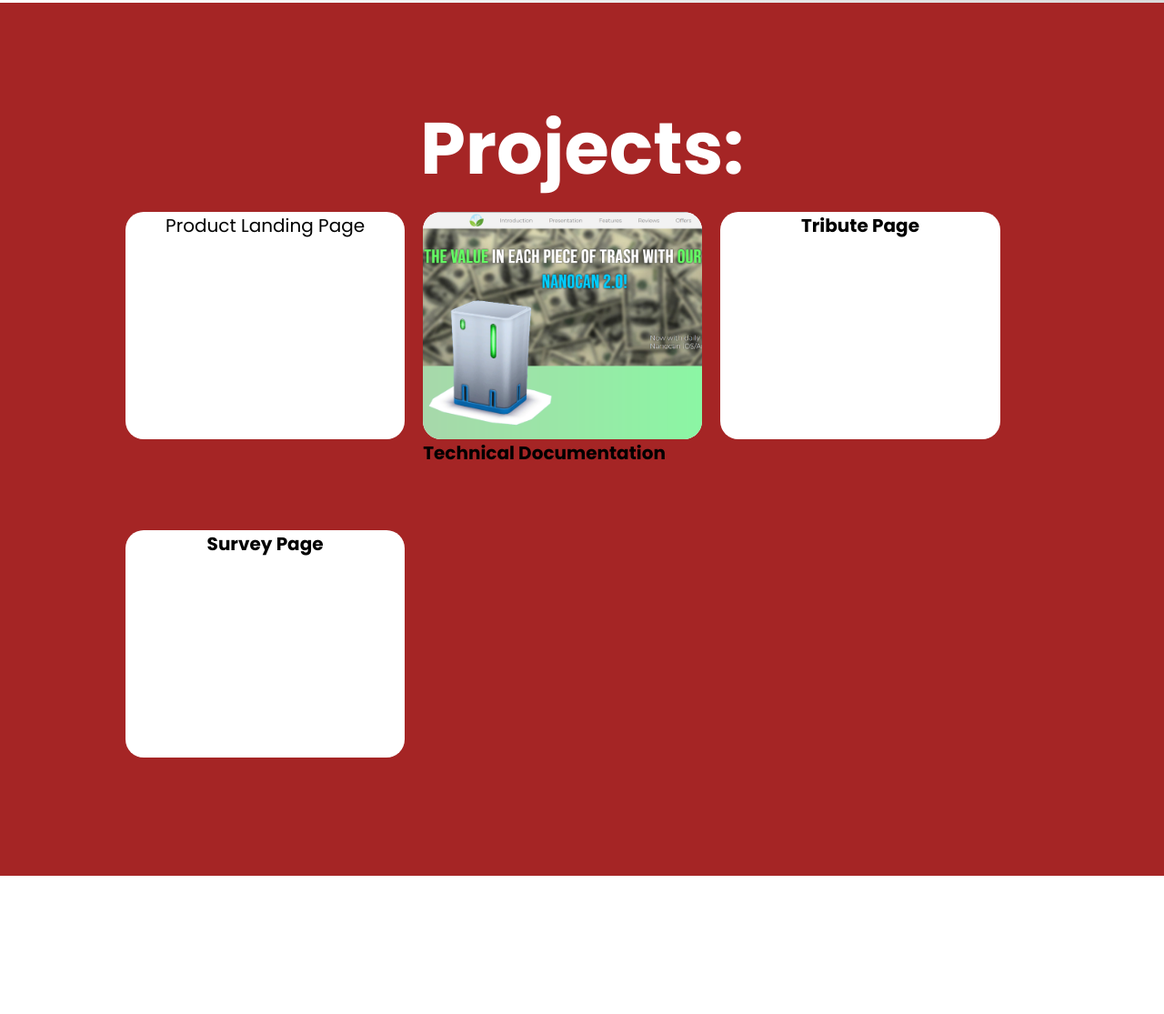
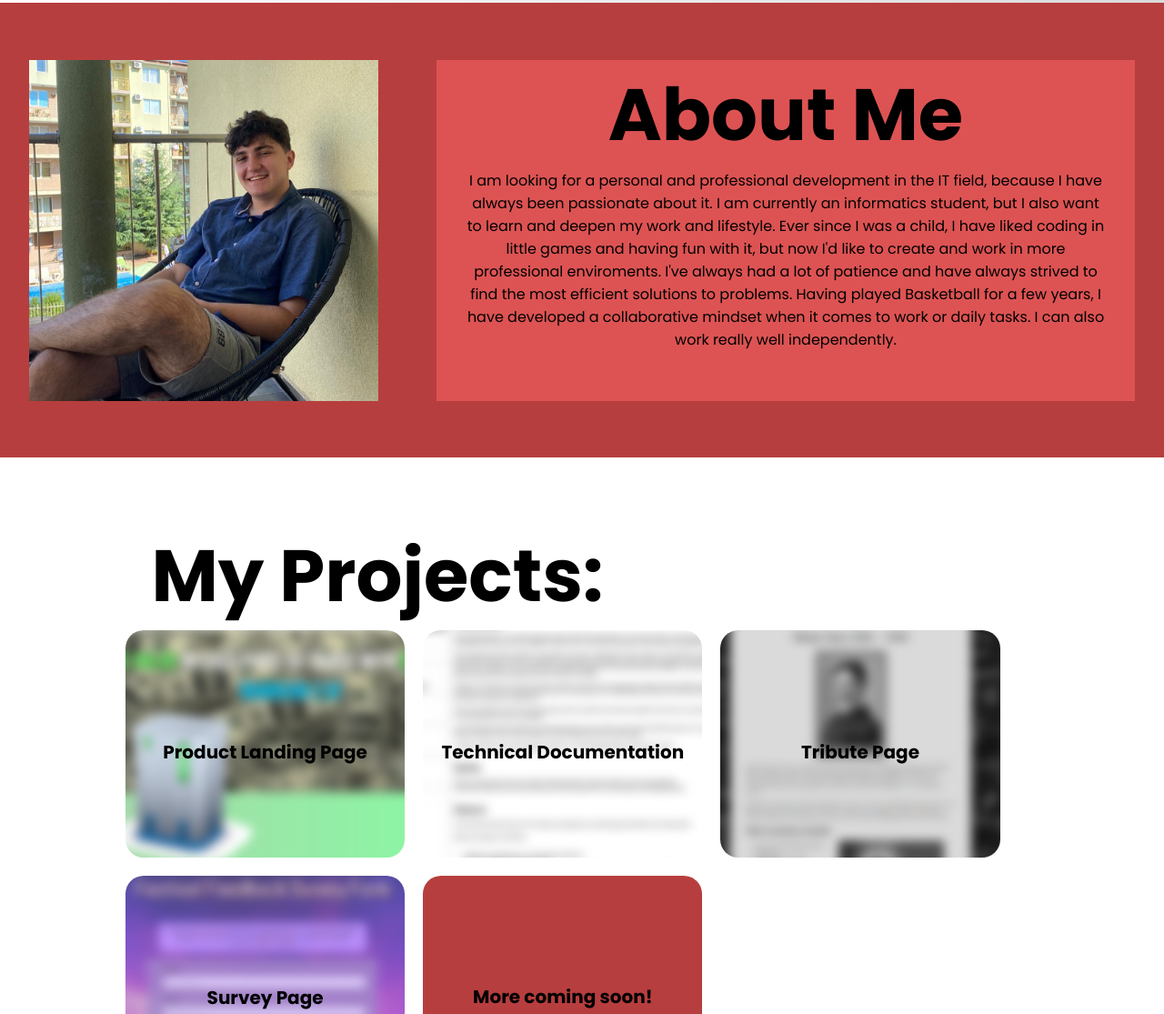
Before and after one commit to Mikitatek/Mikitatek.github.io, a plain HTML site: page Personal Portfolio/index.html in a window 1280 px wide. Shown: the part 797-1912 px from the top of the page at 91% size. Before the commit the page ends 1760 px from the top, so only its background shows below. Drawn offline with Linux system fonts and the light colour scheme.

Commit message:
Further Updates

```diff
--- a/Personal Portfolio/index.html
+++ b/Personal Portfolio/index.html
@@ -8,7 +8,14 @@
     <link rel="stylesheet" href="styles.css" />
   </head>
   <body>
-    <header></header>
+    <header>
+      <nav>
+        <a href="#introduction">Introduction</a>
+        <a href="#about-me">About Me</a>
+        <a href="#projects">Projects</a>
+        <a href="#projects">Social Media</a>
+      </nav>
+    </header>
     <main>
       <section id="introduction">
         <img src="img/me.png" alt="A picture of me" id="person-pic" />
@@ -16,35 +23,67 @@
           <h2>Michael Schneider</h2>
           <h1>
             Frontend <br />
-            Web Developer
+            Web <span class="red-text">Developer</span>
           </h1>
           <p>
-            Hello and welcome to my Portfolio! Here you can check out all of my
-            projects and social media!
+            Hello and welcome to my
+            <span class="red-text">Portfolio!</span> Here you can check out all
+            of my <span class="red-text">projects </span>and
+            <span class="red-text">social media!</span>
           </p>
         </div>
       </section>
+      <!-- ABOUT ME -->
+      <section id="about-me">
+        <div class="picture-me"></div>
+        <div class="text-container">
+          <h1>About Me</h1>
+          <p>
+            I am looking for a personal and professional development in the IT
+            field, because I have always been passionate about it. I am
+            currently an informatics student, but I also want to learn and
+            deepen my work and lifestyle. Ever since I was a child, I have liked
+            coding in little games and having fun with it, but now I'd like to
+            create and work in more professional enviroments. I've always had a
+            lot of patience and have always strived to find the most efficient
+            solutions to problems. Having played Basketball for a few years, I
+            have developed a collaborative mindset when it comes to work or
+            daily tasks. I can also work really well independently.
+          </p>
+        </div>
+      </section>
+
+      <!-- MY PROJECTS -->
       <section id="projects">
-        <h1>Projects:</h1>
+        <h1>My Projects:</h1>
         <div class="projects-container">
-          <div class="project-item">
-            <!-- <img class="project-img" src="img/landing-page.png" /> -->
-            <p class="project-name">Product Landing Page</p>
+          <div class="project-tile">
+            <a href="../Product Landing Page/index.html" target="_blank">
+              <img class="project-img" src="img/landing-page.png" />
+            </a>
+            <h2 class="project-name">Product Landing Page</h2>
           </div>
-          <div class="project-item">
-            <!-- <img class="project-img" src="img/tech-documentation.png" /> -->
-            <div class="project-img"></div>
-            <div class="project-text">
-              <h2 class="project-name">Technical Documentation</h2>
-            </div>
+          <div class="project-tile">
+            <a href="../Technical Documentation/index.html" target="_blank">
+              <img class="project-img" src="img/tech-documentation.png" />
+            </a>
+            <h2 class="project-name">Technical Documentation</h2>
           </div>
-          <div class="project-item tribute">
-            <!-- <img class="project-img" src="img/tribute.png" /> -->
+          <div class="project-tile tribute">
+            <a href="../Tribute Page/index.html" target="_blank">
+              <img class="project-img" src="img/tribute.png" />
+            </a>
             <h2 class="project-name">Tribute Page</h2>
           </div>
-          <div class="project-item survey">
-            <!-- <img class="project-img" src="img/survey.png" /> -->
+          <div class="project-tile survey">
+            <a href="../Survey Form/index.html" target="_blank">
+              <img class="project-img" src="img/survey.png" />
+            </a>
             <h2 class="project-name">Survey Page</h2>
+          </div>
+          <div class="project-tile">
+            <div class="placeholder"></div>
+            <h2 class="project-name">More coming soon!</h2>
           </div>
         </div>
       </section>
--- a/Personal Portfolio/styles.css
+++ b/Personal Portfolio/styles.css
@@ -1,14 +1,48 @@
 @import url("https://fonts.googleapis.com/css2?family=Poppins:wght@400;700&display=swap");
+
+:root {
+  --nav-bar: #b73e3e;
+}
 
 * {
   margin: 0;
   padding: 0;
   font-family: "Poppins", sans-serif;
+  scroll-behavior: smooth;
 }
 
 h1 {
   font-size: 5em;
 }
+
+/* NAV BAR AND HEADER SECTION */
+
+nav {
+  width: 100vw;
+  height: 70px;
+  position: fixed;
+  background-color: var(--nav-bar);
+  z-index: 9999;
+  display: flex;
+  align-items: center;
+  justify-content: center;
+}
+
+nav a {
+  padding: 23px 30px;
+  text-decoration: none;
+  color: black;
+  transition: all ease-in-out 0.5s;
+}
+
+nav a:hover {
+  padding: 23px 50px;
+  color: white;
+  background-color: rgb(145, 28, 28);
+  transition: all ease-in-out 0.5s;
+}
+
+/* main section */
 
 #introduction {
   background: linear-gradient(45deg, white, rgb(196, 196, 196));
@@ -18,12 +52,6 @@ h1 {
   align-items: center;
   justify-content: center;
   overflow: hidden;
-}
-
-#projects {
-  height: 120vh;
-  width: 100vw;
-  background-color: rgb(165, 37, 37);
 }
 
 #person-pic {
@@ -47,10 +75,52 @@ h1 {
   margin-top: 10px;
 }
 
+.red-text {
+  color: rgb(165, 37, 37);
+}
+
+/* About me section */
+
+#about-me {
+  width: 100%;
+  height: 500px;
+  background-color: #b73e3e;
+  display: flex;
+  text-align: center;
+}
+
+.text-container {
+  width: 60%;
+  margin: auto;
+  height: 75%;
+  background-color: #dd5353;
+}
+
+.picture-me {
+  width: 30%;
+  margin: auto;
+  height: 75%;
+  overflow: hidden;
+  background: url(img/aboutmepic.jpeg);
+  background-position: center;
+  background-size: cover;
+}
+
+.text-container p {
+  padding: 0 30px;
+}
+
+/* Projects section */
+
+#projects {
+  height: 110vh;
+  width: 100vw;
+}
+
 #projects h1 {
-  text-align: center;
-  color: white;
-  padding-top: 100px;
+  margin-left: 13%;
+  color: black;
+  padding-top: 70px;
 }
 
 .projects-container {
@@ -58,12 +128,12 @@ h1 {
   flex-direction: row;
   flex-wrap: wrap;
   width: 80vw;
-  height: 700px;
+  height: 540px;
   margin: auto;
 }
 
-.project-item {
-  margin: 10px;
+.project-tile {
+  margin: 0 10px;
   width: 30%;
   height: 250px;
   background-color: white;
@@ -72,37 +142,25 @@ h1 {
   overflow: hidden;
 }
 
-.project-item:hover {
+.project-img {
+  width: 100%;
+  height: 100%;
+  transform: scale(1.2);
   filter: blur(5px);
-}
-
-/* .project-img {
-  filter: blur(5px);
-  width: 50%;
+  margin-bottom: -45%;
   transition: all ease-in-out 0.5s;
-  display: block;
 }
 
 .project-img:hover {
+  transform: scale(1);
   filter: blur(0px);
-  width: 100%;
   transition: all ease-in-out 0.5s;
-}
-*/
-
-.project-img {
-  width: 100%;
-  height: 100%;
-  background: url(img/landing-page.png);
-  background-position: center;
-  background-repeat: no-repeat;
-  background-size: cover;
+  margin-bottom: 0;
 }
 
-.project-text {
-  z-index: 100;
-  position: absolute;
-  z-index: 2;
+.project-img:hover + h2.project-name {
+  color: transparent;
+  transition: all ease-in-out 0.5s;
 }
 
 .project-name {
@@ -113,4 +171,15 @@ h1 {
   left: 0;
   width: 100%;
   margin: 0 auto;
+  user-select: none;
+  pointer-events: none;
+  transition: all ease-in-out 0.5s;
+  text-align: center;
 }
+
+.placeholder {
+  background-color: #b73e3e;
+  width: 100%;
+  height: 100%;
+  margin-bottom: -43%;
+}
```
Also changed, not shown: Personal Portfolio/img/aboutmepic.jpeg (added).
